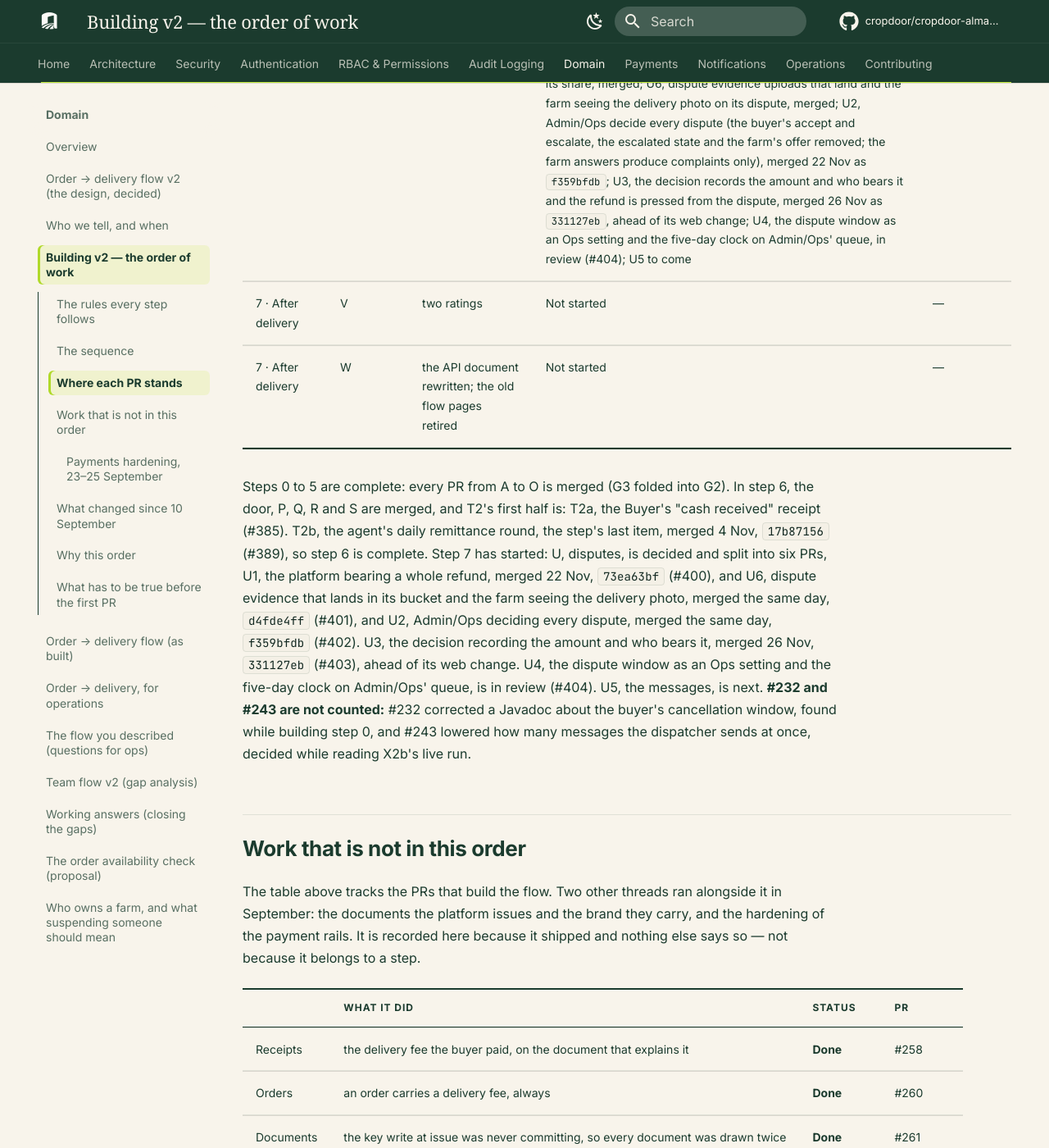
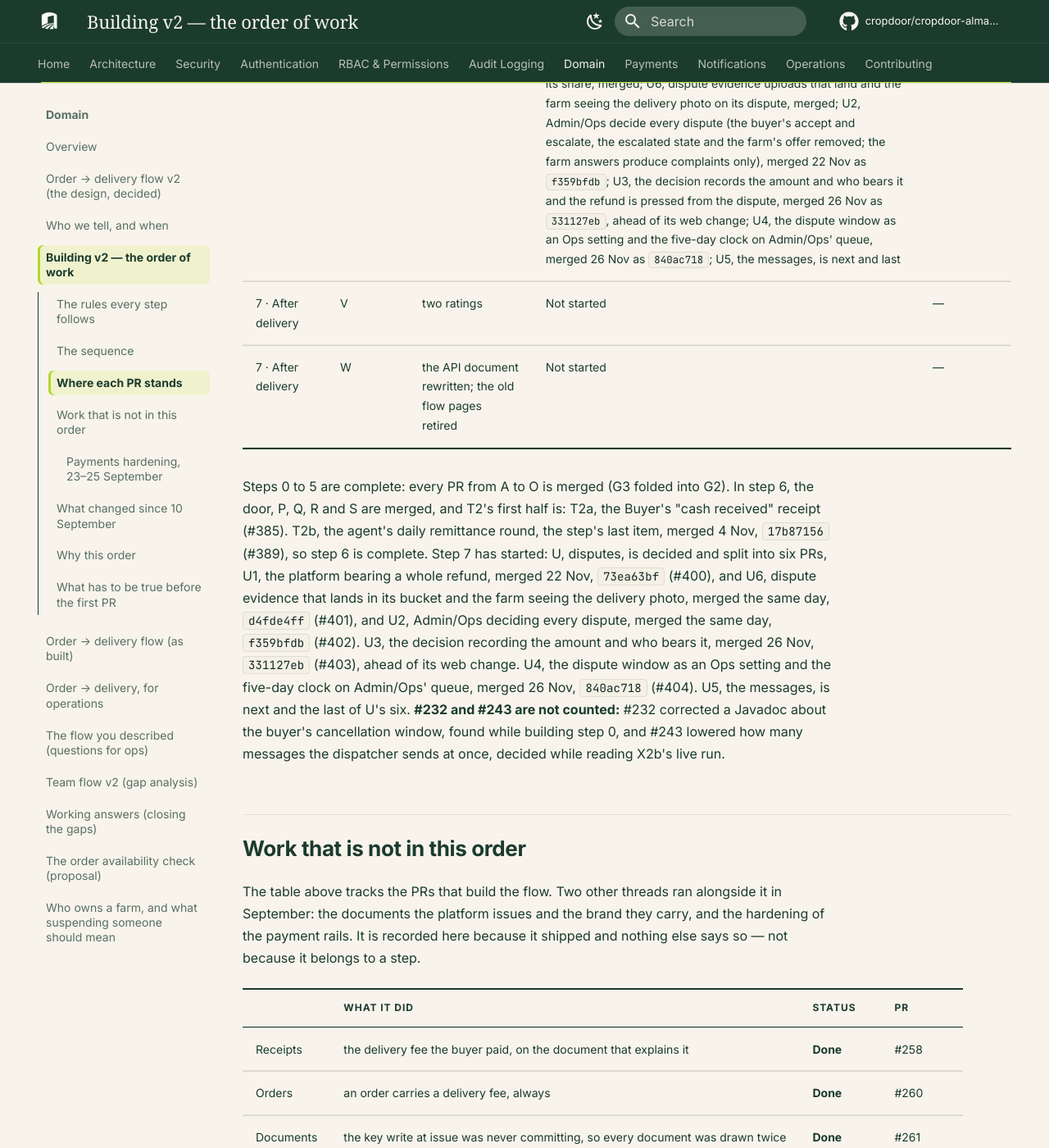
Before and after one commit to cropdoor/cropdoor-almanac, an MkDocs documentation site: the page built from docs/domain/order-delivery-flow-v2-build-order.md, in a window 1280 px wide and 1400 px high, scrolled down 10921 px. Shown: the whole window at 82% size. Built offline with MkDocs 1.6.1 and Material for MkDocs 9.7.7, drawn with Linux system fonts in a browser that asks for light colours; some web fonts are replaced; comment, search, counter and statistics services are not loaded.

Commit message:
Build order: U4 merged (#404)

```diff
--- a/docs/domain/order-delivery-flow-v2-build-order.md
+++ b/docs/domain/order-delivery-flow-v2-build-order.md
@@ -81,11 +81,11 @@ The one place that says what is finished. A PR is **Done** only once it is merge
 | 6 · The door | R | DELIVERY FAILED, the return to the farm, the alerts | **Done** — the delivery agent's DELIVERY FAILED at the door with a reason, a note and photos, no money moved and the crew kept on the order (R1); the produce's return to the farm, the Admin/Ops cancel that follows it and the two overdue alerts (R2); the buyer told why and the farm that its produce is coming back (R3). R1 to R3 are merged and reach production together once the delivery app ships its part | #366, #367, #368 |
 | 6 · The door | S | the second attempt — the buyer asks and pays again, or the order is cancelled with a strike | **Done** — decided (20 Oct: Admin/Ops record the ask, the fee waivable, READY again after the return, the cash fee posted on its own, the online fee by a payment link, the deadline cancel, no online strikes); S0, a builder for the notification context, merged; S4, the desk return (Admin/Ops record the produce back at the farm), merged; S1a, the ask (fee waived) and READY again, merged; S1b, the owed cash fee paid at the door, merged; S3, the deadline cancel, merged; S2a, the owed online fee paid in the app, merged; S2b, the later waiver (Admin/Ops waive an owed fee while the order waits at DELIVERY FAILED, and a charge on a fee no longer owed goes back to the Buyer as such), merged. The security fix's second part (#379): merged 27 Oct, `581fbf01`; live verify passed 66/66; next: the promotion, then the §2.9 deploy step once per environment. Its security follow-up: PR 1, the token chain (#386), merged 31 Oct, `aa870cae`, live verify 41/41; PR 2, the small fixes (#388: phone login answers staff and non-ACTIVE accounts as an unknown phone, the 409s stop echoing contact details, staff `expiresIn` 300), merged 2 Nov, `384393a6`, live verify 31/31; PR 3, the chat socket, waits for cropdoor-frontend#304 | #369, #370, #372, #373, #374, #375, #377 |
 | 6 · The door | T2 | the "cash received" text and the agent's daily remittance round | **Done** — decided (29 Oct: the Buyer who placed the order is told in the app, by email and by text, at the door and at an Admin/Ops close-out, the farm not told; Admin/Ops record each handover when the money reaches CropDoor, and an agent's cash is late at 17:00 on the day it was taken, nothing blocked); T2a, the receipt "we received your cash, GHS X", merged; T2b, the remittance round, merged 4 Nov, `17b87156`: Admin/Ops record each handover for a named agent, as notes counted at the desk or a mobile money transfer seen landing; nobody records their own, and the agent's own "I handed over" form is gone; each agent's late cash shows, and since when; live verify 93 passed, none failed | #385, #389 |
-| 7 · After delivery | U | disputes — the payout held, Admin/Ops name the amount and who bears it | **In progress** — decided (22 Nov: Admin/Ops decide every dispute from the moment it is raised, the farm giving its side on produce complaints and the buyer free to withdraw; the decision is a refund, with its amount and who bears it, or no refund with a note; the amount is entered once and the refund pressed from the queue; the window is 7 days from delivery, an Ops setting; the farm is told how a dispute ended; a photo is optional), split into six PRs. U1, the platform can bear a whole refund so the farm keeps its share, merged; U6, dispute evidence uploads that land and the farm seeing the delivery photo on its dispute, merged; U2, Admin/Ops decide every dispute (the buyer's accept and escalate, the escalated state and the farm's offer removed; the farm answers produce complaints only), merged 22 Nov as `f359bfdb`; U3, the decision records the amount and who bears it and the refund is pressed from the dispute, merged 26 Nov as `331127eb`, ahead of its web change; U4, the dispute window as an Ops setting and the five-day clock on Admin/Ops' queue, in review (#404); U5 to come | #400, #401, #402, #403, #404 |
+| 7 · After delivery | U | disputes — the payout held, Admin/Ops name the amount and who bears it | **In progress** — decided (22 Nov: Admin/Ops decide every dispute from the moment it is raised, the farm giving its side on produce complaints and the buyer free to withdraw; the decision is a refund, with its amount and who bears it, or no refund with a note; the amount is entered once and the refund pressed from the queue; the window is 7 days from delivery, an Ops setting; the farm is told how a dispute ended; a photo is optional), split into six PRs. U1, the platform can bear a whole refund so the farm keeps its share, merged; U6, dispute evidence uploads that land and the farm seeing the delivery photo on its dispute, merged; U2, Admin/Ops decide every dispute (the buyer's accept and escalate, the escalated state and the farm's offer removed; the farm answers produce complaints only), merged 22 Nov as `f359bfdb`; U3, the decision records the amount and who bears it and the refund is pressed from the dispute, merged 26 Nov as `331127eb`, ahead of its web change; U4, the dispute window as an Ops setting and the five-day clock on Admin/Ops' queue, merged 26 Nov as `840ac718`; U5, the messages, is next and last | #400, #401, #402, #403, #404 |
 | 7 · After delivery | V | two ratings | Not started | — |
 | 7 · After delivery | W | the API document rewritten; the old flow pages retired | Not started | — |
 
-Steps 0 to 5 are complete: every PR from A to O is merged (G3 folded into G2). In step 6, the door, P, Q, R and S are merged, and T2's first half is: T2a, the Buyer's "cash received" receipt (#385). T2b, the agent's daily remittance round, the step's last item, merged 4 Nov, `17b87156` (#389), so step 6 is complete. Step 7 has started: U, disputes, is decided and split into six PRs, U1, the platform bearing a whole refund, merged 22 Nov, `73ea63bf` (#400), and U6, dispute evidence that lands in its bucket and the farm seeing the delivery photo, merged the same day, `d4fde4ff` (#401), and U2, Admin/Ops deciding every dispute, merged the same day, `f359bfdb` (#402). U3, the decision recording the amount and who bears it, merged 26 Nov, `331127eb` (#403), ahead of its web change. U4, the dispute window as an Ops setting and the five-day clock on Admin/Ops' queue, is in review (#404). U5, the messages, is next. **#232 and #243 are not counted:** #232 corrected a Javadoc about the buyer's cancellation window, found while building step 0, and #243 lowered how many messages the dispatcher sends at once, decided while reading X2b's live run.
+Steps 0 to 5 are complete: every PR from A to O is merged (G3 folded into G2). In step 6, the door, P, Q, R and S are merged, and T2's first half is: T2a, the Buyer's "cash received" receipt (#385). T2b, the agent's daily remittance round, the step's last item, merged 4 Nov, `17b87156` (#389), so step 6 is complete. Step 7 has started: U, disputes, is decided and split into six PRs, U1, the platform bearing a whole refund, merged 22 Nov, `73ea63bf` (#400), and U6, dispute evidence that lands in its bucket and the farm seeing the delivery photo, merged the same day, `d4fde4ff` (#401), and U2, Admin/Ops deciding every dispute, merged the same day, `f359bfdb` (#402). U3, the decision recording the amount and who bears it, merged 26 Nov, `331127eb` (#403), ahead of its web change. U4, the dispute window as an Ops setting and the five-day clock on Admin/Ops' queue, merged 26 Nov, `840ac718` (#404). U5, the messages, is next and the last of U's six. **#232 and #243 are not counted:** #232 corrected a Javadoc about the buyer's cancellation window, found while building step 0, and #243 lowered how many messages the dispatcher sends at once, decided while reading X2b's live run.
 
 ## Work that is not in this order
 
```
